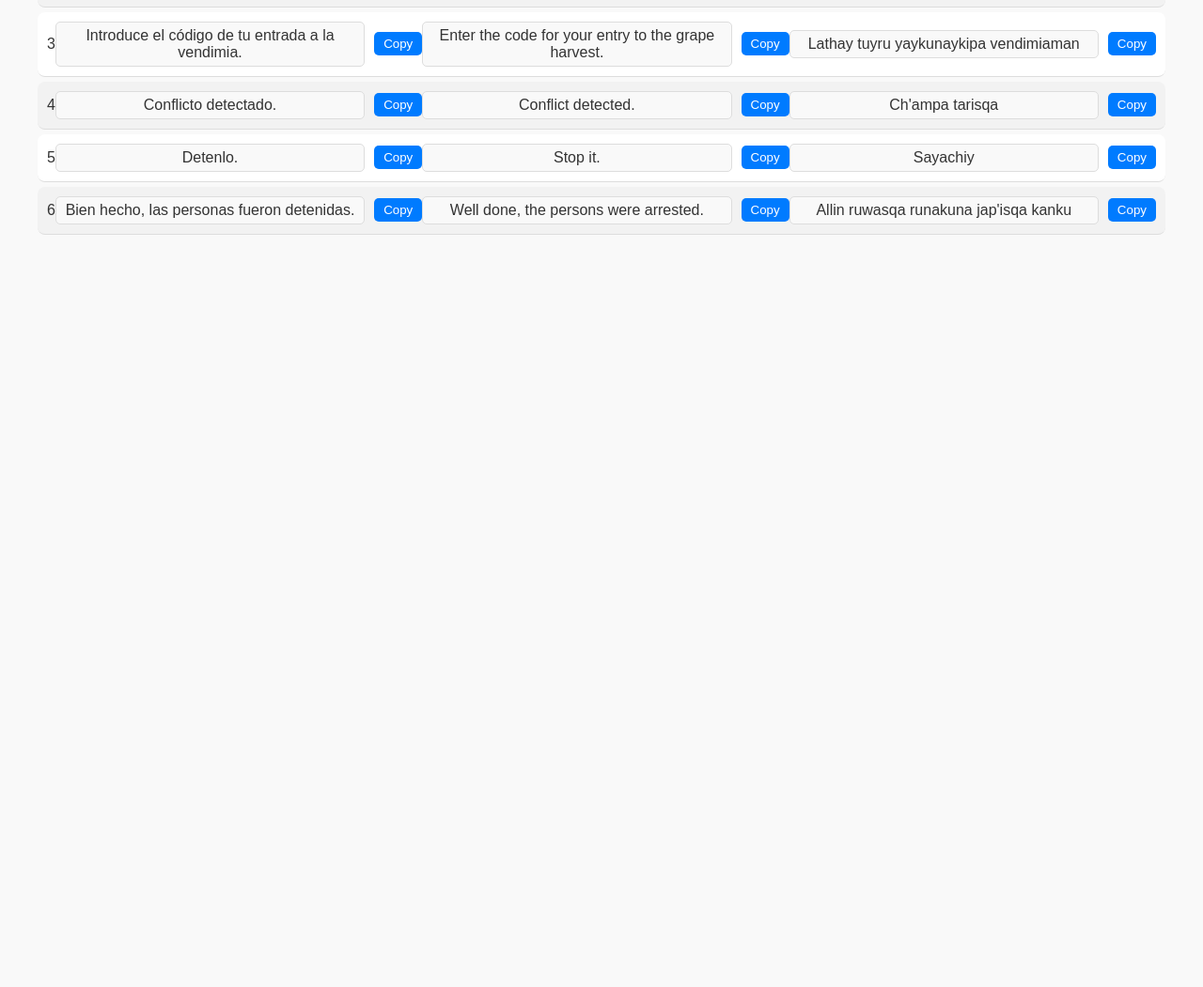
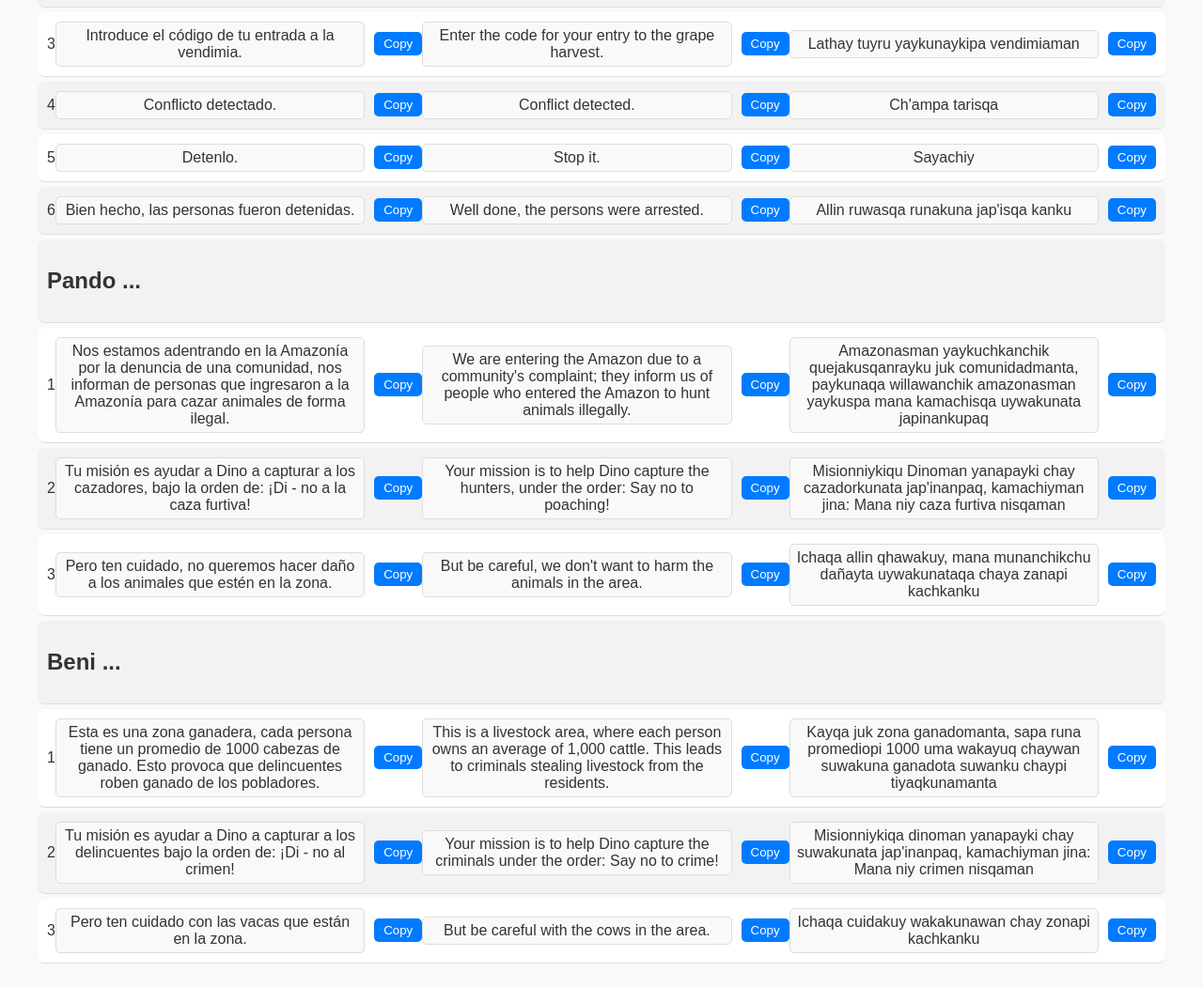
Before and after one commit to danimtx/danimtx.github.io, a plain HTML site: page index.html in a window 1280 px wide. Shown: the part 2250-3301 px from the top of the page at 94% size. Before the commit the page ends 2525 px from the top, so only its background shows below. Drawn offline with Linux system fonts and the light colour scheme.

Commit message:
update + beni + pando

```diff
--- /dev/null
+++ b/beni.json
@@ -0,0 +1,19 @@
+{
+    "beni": [
+        {
+            "es": "Esta es una zona ganadera, cada persona tiene un promedio de 1000 cabezas de ganado. Esto provoca que delincuentes roben ganado de los pobladores.",
+            "qu": "Kayqa juk zona ganadomanta, sapa runa promediopi 1000 uma wakayuq chaywan suwakuna ganadota suwanku chaypi tiyaqkunamanta",
+            "en": "This is a livestock area, where each person owns an average of 1,000 cattle. This leads to criminals stealing livestock from the residents."
+        },
+        {
+            "es": "Tu misión es ayudar a Dino a capturar a los delincuentes bajo la orden de: ¡Di - no al crimen!",
+            "qu": "Misionniykiqa dinoman yanapayki chay suwakunata jap'inanpaq, kamachiyman jina: Mana niy crimen nisqaman",
+            "en": "Your mission is to help Dino capture the criminals under the order: Say no to crime!"
+        },
+        {
+            "es": "Pero ten cuidado con las vacas que están en la zona.",
+            "qu": "Ichaqa cuidakuy wakakunawan chay zonapi kachkanku",
+            "en": "But be careful with the cows in the area."
+        }
+    ]
+}
--- a/index.html
+++ b/index.html
@@ -30,6 +30,7 @@
         </div>
     </div>
 
+    <!-- Contenedor para las traducciones de Tarija -->
     <div class="container">
         <div class="table tarija">
             <div class="row">
@@ -37,6 +38,24 @@
             </div>
         </div>
     </div>
+
+    <!-- Contenedor para las traducciones de Pando -->
+    <div class="container">
+        <div class="table pando">
+            <div class="row">
+                <h2>Pando ...</h2>
+            </div>
+        </div>
+    </div>
+    <!-- Contenedor para las traducciones de beni -->
+    <div class="container">
+        <div class="table beni">
+            <div class="row">
+                <h2>Beni ...</h2>
+            </div>
+        </div>
+    </div>
+
     <script src="script.js"></script>
 </body>
 </html>
--- /dev/null
+++ b/pando.json
@@ -0,0 +1,19 @@
+{
+    "pando": [
+        {
+            "es": "Nos estamos adentrando en la Amazonía por la denuncia de una comunidad, nos informan de personas que ingresaron a la Amazonía para cazar animales de forma ilegal.",
+            "qu": "Amazonasman yaykuchkanchik quejakusqanrayku juk comunidadmanta, paykunaqa willawanchik amazonasman yaykuspa mana kamachisqa uywakunata japinankupaq",
+            "en": "We are entering the Amazon due to a community's complaint; they inform us of people who entered the Amazon to hunt animals illegally."
+        },
+        {
+            "es": "Tu misión es ayudar a Dino a capturar a los cazadores, bajo la orden de: ¡Di - no a la caza furtiva!",
+            "qu": "Misionniykiqu Dinoman yanapayki chay cazadorkunata jap'inanpaq, kamachiyman jina: Mana niy caza furtiva nisqaman",
+            "en": "Your mission is to help Dino capture the hunters, under the order: Say no to poaching!"
+        },
+        {
+            "es": "Pero ten cuidado, no queremos hacer daño a los animales que estén en la zona.",
+            "qu": "Ichaqa allin qhawakuy, mana munanchikchu dañayta uywakunataqa chaya zanapi kachkanku",
+            "en": "But be careful, we don't want to harm the animals in the area."
+        }
+    ]
+}
--- a/script.js
+++ b/script.js
@@ -47,6 +47,10 @@ loadTranslations('di-no.json', '.di-no-translations');
 
 // Cargar traducciones del archivo "tarija.json" en la sección de Tarija
 loadTranslations('tarija.json', '.tarija');
+//pando
+loadTranslations('pando.json', '.pando');
+//beni
+loadTranslations('beni.json', '.beni');
 
 // Función para cambiar entre modo oscuro y claro
 document.getElementById('theme-toggle-btn').addEventListener('click', function () {
```
